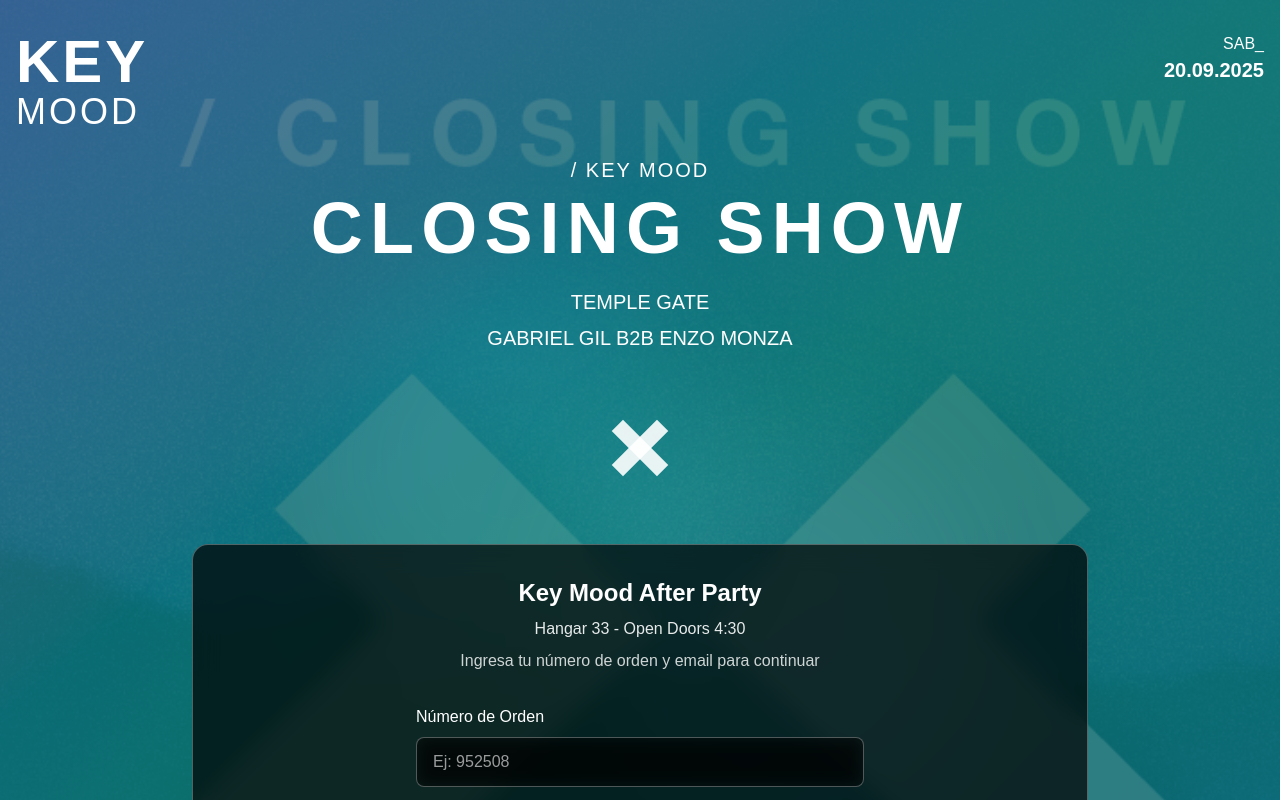
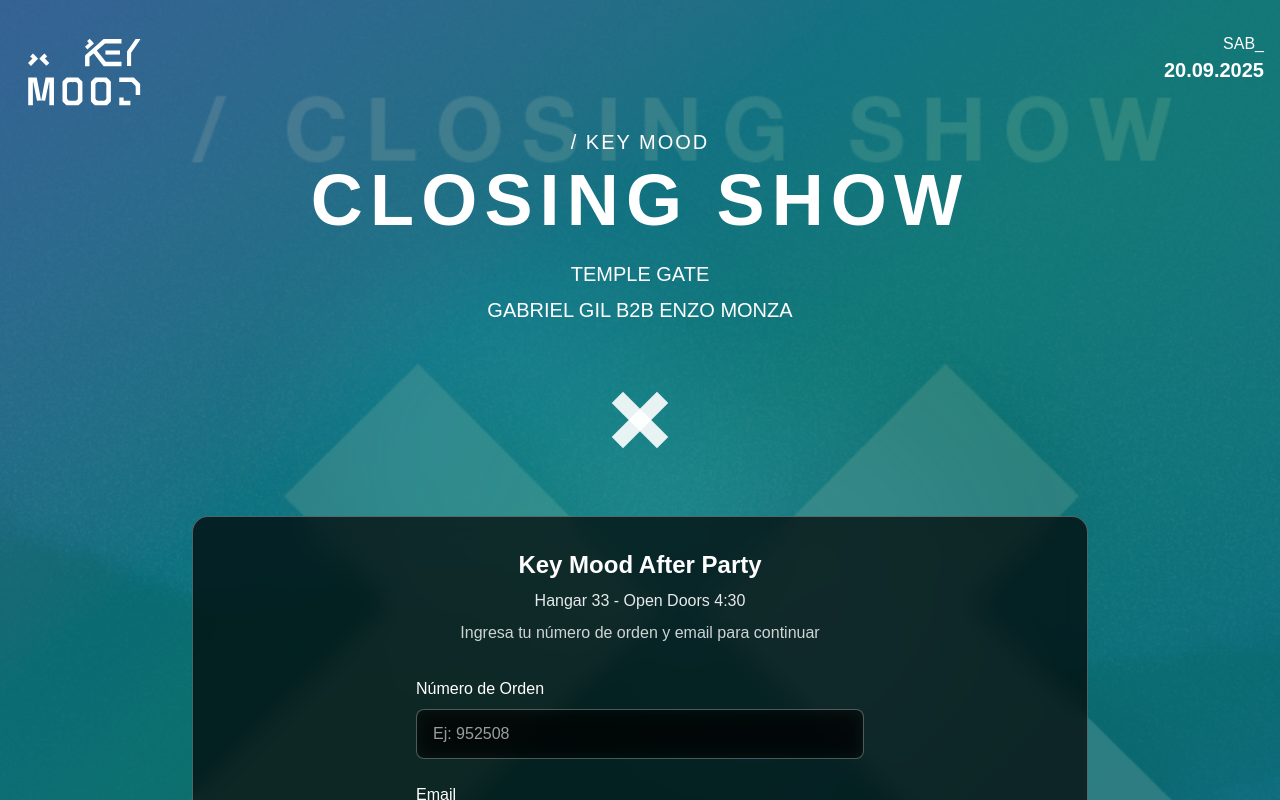
Before and after one commit to manubidegain/after-claims, a Next.js app: page / in a window 1280 px wide. Shown: the top 800 px of the page. Built offline with nearby package versions, Linux system fonts and the light colour scheme.

Commit message:
add logo

```diff
--- a/src/app/page.tsx
+++ b/src/app/page.tsx
@@ -2,6 +2,7 @@
 
 import OrderLookupForm from '@/components/OrderLookupForm';
 import TicketSelection from '@/components/TicketSelection';
+import Image from 'next/image';
 import { useState } from 'react';
 
 interface TicketData {
@@ -55,10 +56,13 @@
         <div className="container mx-auto px-4">
           <div className="flex justify-between items-start">
             <div className="text-white">
-              <h1 className="text-4xl md:text-6xl font-bold mb-2 tracking-wider">
-                KEY
-                <span className="block text-2xl md:text-4xl font-light">MOOD</span>
-              </h1>
+              <Image
+                src="/key-mood-logo.svg"
+                alt="KEY MOOD"
+                width={200}
+                height={100}
+                className="w-auto h-16 md:h-20"
+              />
             </div>
             <div className="text-right text-white">
               <div className="text-sm md:text-base font-light">SAB_</div>
```
Also changed, not shown: public/key-mood-logo.svg (added), public/x-symbol.svg (added).
